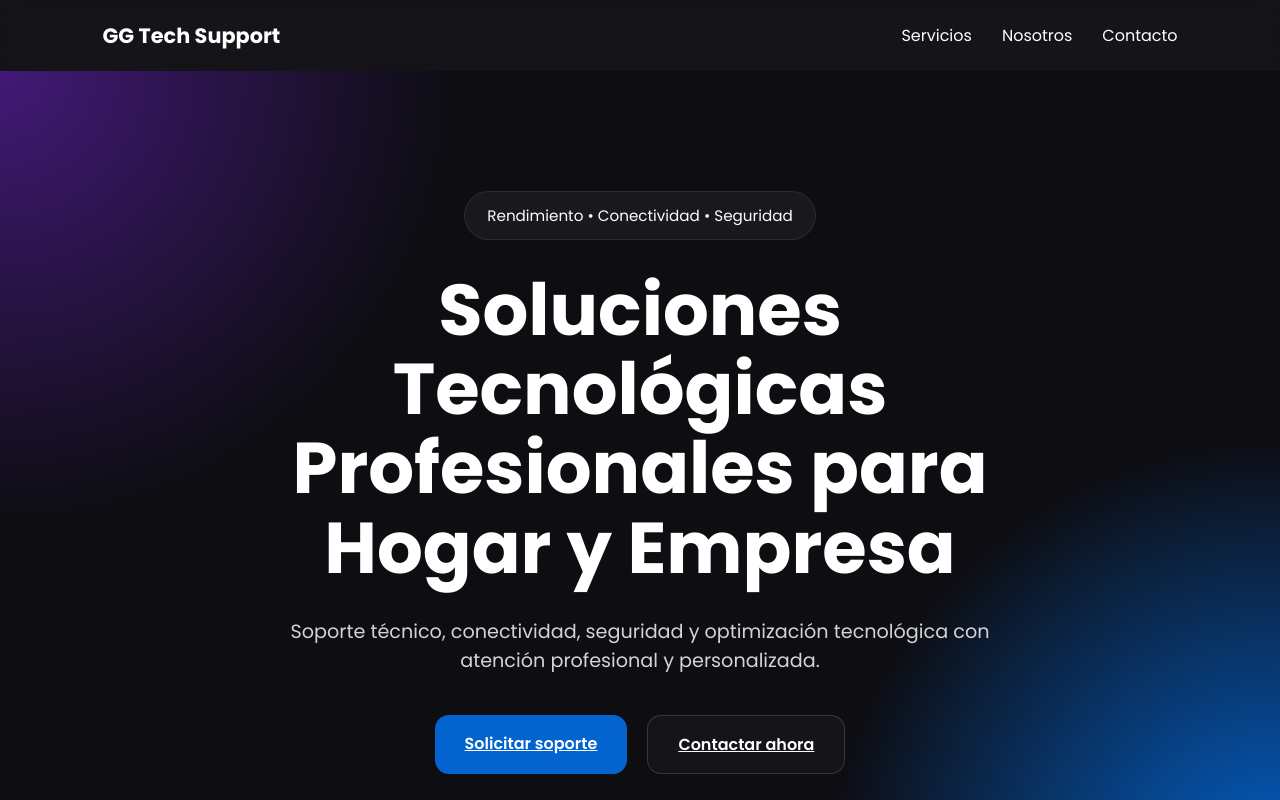
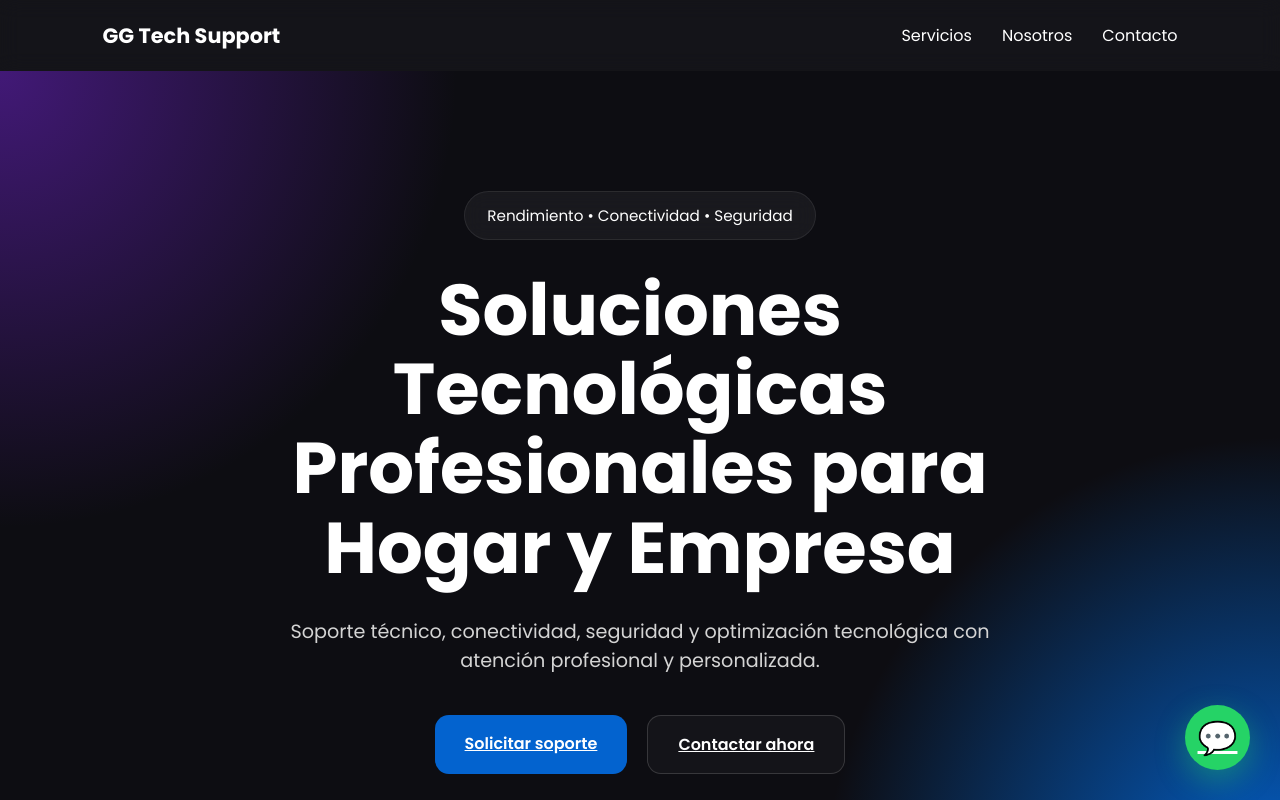
Before and after one commit to Wisan06/gg-tech-support, a React (Vite) app: page / in a window 1280 px wide. Shown: the top 800 px of the page. Built offline with nearby package versions, Linux system fonts and the light colour scheme.

Commit message:
WhatsApp y Footer

```diff
--- a/src/App.jsx
+++ b/src/App.jsx
@@ -5,6 +5,8 @@ import WhyUs from './components/WhyUs'
 import About from './components/About'
 import Commitment from './components/Commitment'
 import Contact from './components/Contact'
+import Footer from './components/Footer'
+import WhatsAppButton from './components/WhatsAppButton'
 
 function App() {
   return (
@@ -16,6 +18,8 @@ function App() {
       <About />
       <Commitment />
       <Contact />
+      <Footer />
+      <WhatsAppButton />
     </>
   )
 }
--- /dev/null
+++ b/src/components/Footer.jsx
@@ -0,0 +1,52 @@
+function Footer() {
+
+  return (
+
+    <footer className="footer">
+
+      <div className="footer-content">
+
+        <div className="footer-brand">
+
+          <h3>
+            GG Tech Support
+          </h3>
+
+          <p>
+            Soluciones tecnológicas profesionales para hogar y empresa.
+          </p>
+
+        </div>
+
+        <div className="footer-links">
+
+          <a href="#services">
+            Servicios
+          </a>
+
+          <a href="#about">
+            Nosotros
+          </a>
+
+          <a href="#contact">
+            Contacto
+          </a>
+
+        </div>
+
+      </div>
+
+      <div className="footer-bottom">
+
+        <p>
+          © 2026 GG Tech Support • Todos los derechos reservados
+        </p>
+
+      </div>
+
+    </footer>
+
+  )
+}
+
+export default Footer
--- /dev/null
+++ b/src/components/WhatsAppButton.jsx
@@ -0,0 +1,18 @@
+function WhatsAppButton() {
+
+  return (
+
+    <a
+      href="https://wa.me/573054116100"
+      className="whatsapp-button"
+      target="_blank"
+    >
+
+      💬
+
+    </a>
+
+  )
+}
+
+export default WhatsAppButton
--- a/src/index.css
+++ b/src/index.css
@@ -411,3 +411,86 @@ nav a:hover{
   }
 
 }
+
+.footer{
+  background:#07070a;
+  color:white;
+  padding:70px 10% 30px;
+}
+
+.footer-content{
+  display:flex;
+  justify-content:space-between;
+  align-items:flex-start;
+  gap:40px;
+  margin-bottom:50px;
+  flex-wrap:wrap;
+}
+
+.footer-brand h3{
+  font-size:1.5rem;
+  margin-bottom:15px;
+}
+
+.footer-brand p{
+  color:#bdbdbd;
+  max-width:350px;
+  line-height:1.7;
+}
+
+.footer-links{
+  display:flex;
+  flex-direction:column;
+  gap:15px;
+}
+
+.footer-links a{
+  color:#d7d7d7;
+  transition:0.3s;
+}
+
+.footer-links a:hover{
+  color:#0363cf;
+}
+
+.footer-bottom{
+  border-top:1px solid rgba(255,255,255,0.08);
+  padding-top:25px;
+  text-align:center;
+}
+
+.footer-bottom p{
+  color:#8f8f8f;
+  font-size:0.95rem;
+}
+
+.whatsapp-button{
+  position:fixed;
+  bottom:30px;
+  right:30px;
+
+  width:65px;
+  height:65px;
+
+  border-radius:50%;
+
+  background:#25d366;
+
+  display:flex;
+  align-items:center;
+  justify-content:center;
+
+  font-size:2rem;
+
+  color:white;
+
+  box-shadow:0 10px 30px rgba(37,211,102,0.4);
+
+  z-index:999;
+
+  transition:0.3s;
+}
+
+.whatsapp-button:hover{
+  transform:scale(1.1);
+}
```
